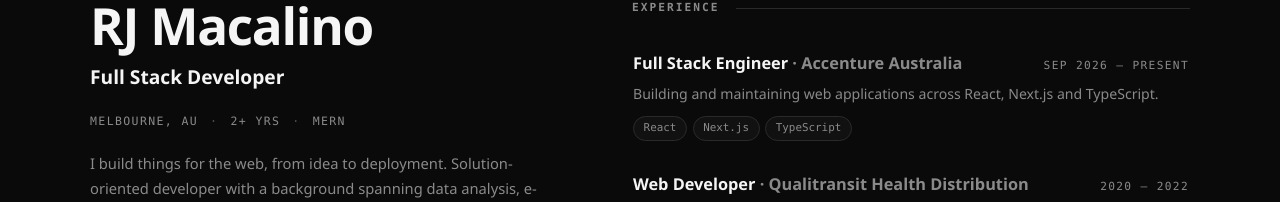
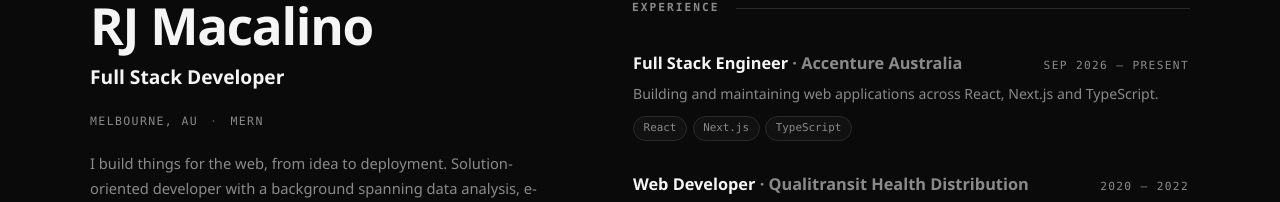
Before and after one commit to rjmacalino/my-portfolio-app, a Next.js app: page / in a window 1280 px wide. Shown: the part 105-307 px from the top of the page. Built offline with nearby package versions, Linux system fonts and the light colour scheme.

Commit message:
PORT-21: drop the years-of-experience chip
The chip read "2+ yrs", counting web development only, while the
experience section lists work going back to 2016. Side by side the two
looked inconsistent, so the chip goes rather than the history.

```diff
--- a/components/Sidebar.tsx
+++ b/components/Sidebar.tsx
@@ -7,7 +7,7 @@ import ThemeToggle from "./ThemeToggle";
 const EMAIL = "rjmacalino@outlook.com";
 const GITHUB_URL = "https://github.com/rjmacalino";
 
-const facts = ["Melbourne, AU", "2+ yrs", "MERN"];
+const facts = ["Melbourne, AU", "MERN"];
 
 export default function Sidebar() {
   const [copied, setCopied] = useState(false);
```
